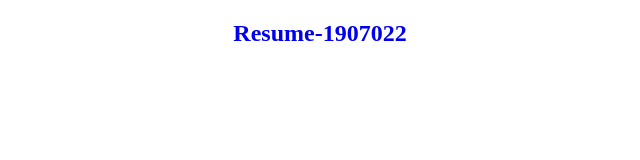
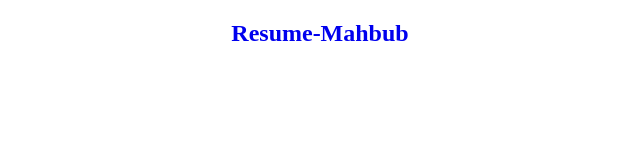
Before and after one commit to Mahbub022/Resume, a plain HTML site: page index.html in a window 1280 px wide. Shown: the full height of the page, 320-960 px from the left. Drawn offline with Linux system fonts and the light colour scheme.

Commit message:
Update index.html

```diff
--- a/index.html
+++ b/index.html
@@ -6,6 +6,6 @@
     <title>Resume</title>
 </head>
 <body >
-    <h2><a style="text-decoration: none;display: block;text-align: center;" href="https://mahbub022.github.io/Resume/1907022_Resume.pdf">Resume-1907022</a></h2>
+    <h2><a style="text-decoration: none;display: block;text-align: center;" href="https://mahbub022.github.io/Resume/MahbuburRahman.pdf">Resume-Mahbub</a></h2>
 </body>
 </html>
```
